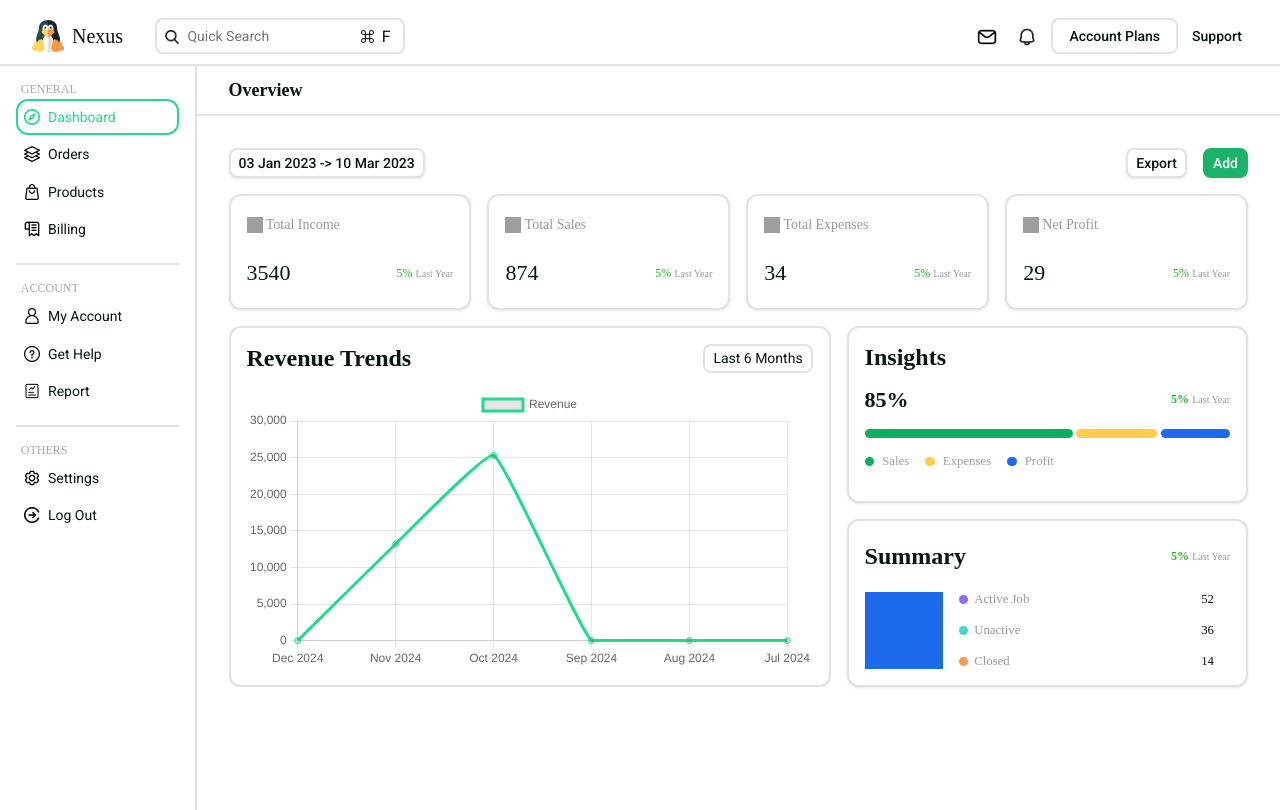
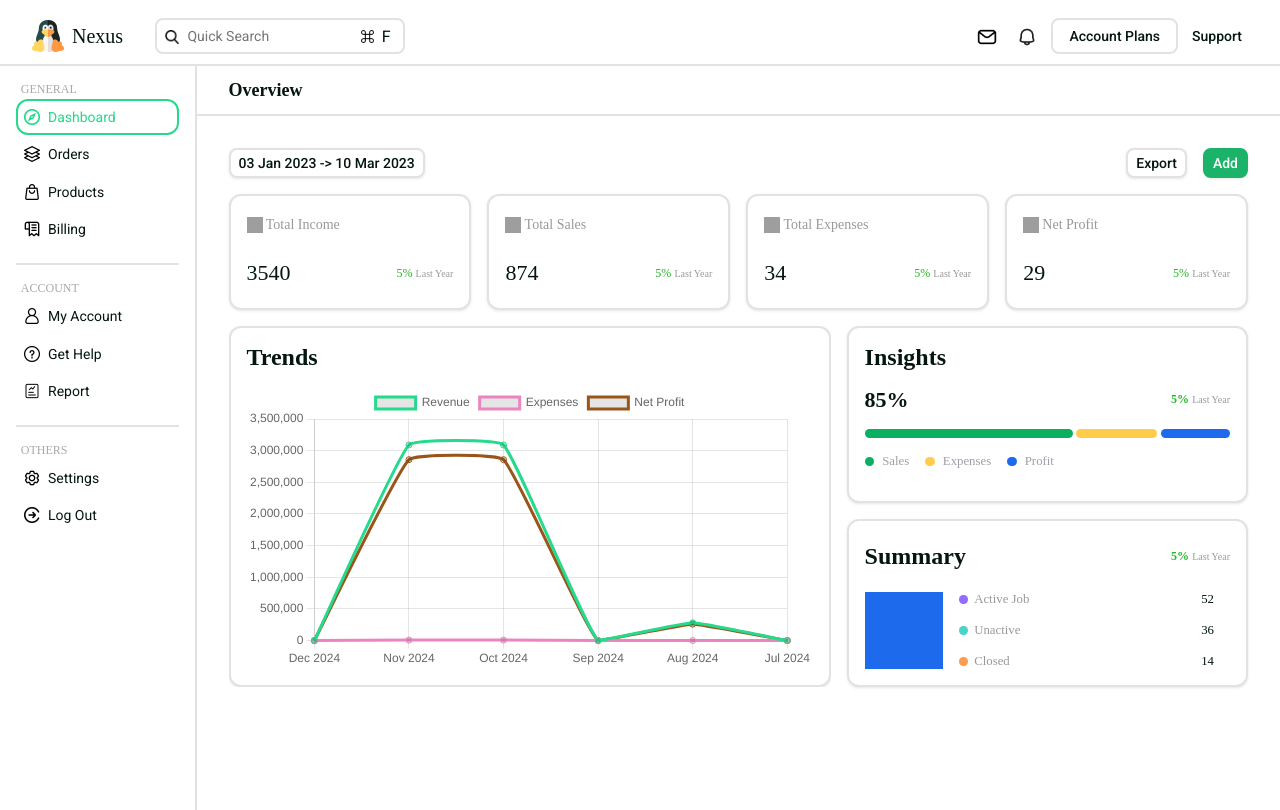
Before and after one commit to aryyo/nexus, a React (Create React App) app: page / in a window 1280 px wide. Built offline with nearby package versions, Linux system fonts and the light colour scheme; grey boxes are pictures that could not be loaded; a web font is replaced by a local one.

Commit message:
Updated Charts Component

```diff
--- a/src/components/Charts.js
+++ b/src/components/Charts.js
@@ -7,7 +7,7 @@ import '../styles/Charts.css'
 ChartJS.register(CategoryScale, LinearScale, PointElement, LineElement, Title, Tooltip, Legend);
 
 const Charts = ({ orders, cachedMetrics }) => {
-  const getMonthlyRevenueData = () => {
+  const getMonthlyData = () => {
     const currentDate = new Date();
     const lastSixMonths = Array.from({ length: 6 }, (_, i) => {
       const date = new Date(currentDate);
@@ -16,36 +16,60 @@ const Charts = ({ orders, cachedMetrics }) => {
     });
 
     const monthlyRevenue = new Array(6).fill(0);
+    const monthlyExpenses = new Array(6).fill(0);
+    const monthlySalesTax = new Array(6).fill(0);
+    const monthlyNetProfit = new Array(6).fill(0);
 
     orders.forEach(order => {
       const orderDate = new Date(order.datePlaced);
       if (orderDate >= lastSixMonths[5]) {
         const monthIndex = lastSixMonths.findIndex(date => date.getMonth() === orderDate.getMonth() && date.getFullYear() === orderDate.getFullYear());
+
         if (order.status === "Paid") {
-          monthlyRevenue[monthIndex] += order.total;
+          monthlyRevenue[monthIndex] += cachedMetrics.revenueFromShipments + cachedMetrics.revenueFromPickups;
+          monthlySalesTax[monthIndex] += cachedMetrics.salesTax;
+          monthlyExpenses[monthIndex] += cachedMetrics.shippingCosts;
         }
       }
     });
 
+    for (let i = 0; i < 6; i++) {
+      monthlyNetProfit[i] = monthlyRevenue[i] - monthlySalesTax[i] - monthlyExpenses[i];
+    }
+
     return {
-      labels: lastSixMonths.map(date => date.toLocaleString("default", { month: "short", year: "numeric" })), // Month labels
-      data: monthlyRevenue,
+      labels: lastSixMonths.map(date => date.toLocaleString("default", { month: "short", year: "numeric" })),
+      revenueData: monthlyRevenue,
+      expensesData: monthlyExpenses,
+      netProfitData: monthlyNetProfit,
     };
   };
 
-
-  const { labels, data } = useMemo(() => getMonthlyRevenueData(), [orders]);
-
+  const { labels, revenueData, expensesData, netProfitData } = useMemo(() => getMonthlyData(), [orders, cachedMetrics]);
 
   const chartData = {
     labels,
     datasets: [
       {
         label: "Revenue",
-        data,
+        data: revenueData,
         fill: false,
         borderColor: "#25da8c",
-        tension: 0.1,
+        tension: .1,
+      },
+      {
+        label: "Expenses",
+        data: expensesData,
+        fill: false,
+        borderColor: "#ea85c0",
+        tension: .1,
+      },
+      {
+        label: "Net Profit",
+        data: netProfitData,
+        fill: false,
+        borderColor: "#99551a",
+        tension: .1,
       },
     ],
   };
@@ -58,12 +82,10 @@ const Charts = ({ orders, cachedMetrics }) => {
   return (
     <div className="charts">
       <div className="charts-header">
-        <h2>Revenue Trends</h2>
-        <button className="timeframe">Last 6 Months</button>
+        <h2>Trends</h2>
       </div>
       <div className="charts-graph">
-        <Line data={chartData} options={chartOptions}
-        />
+        <Line data={chartData} options={chartOptions} />
       </div>
     </div>
   );
--- a/src/data/OrderData.js
+++ b/src/data/OrderData.js
@@ -8,7 +8,7 @@ const OrderData = [
     status: "Paid",
     product: "Violin",
     total: 3127.0,
-    datePlaced: "2024-05-27",
+    datePlaced: "2025-01-27",
   },
   {
     id: "485372",
@@ -1709,7 +1709,7 @@ const OrderData = [
     status: "Paid",
     product: "Saxophone",
     total: 1125.45,
-    datePlaced: "2024-04-25",
+    datePlaced: "2024-08-24",
   },
   {
     id: "103948",
--- a/src/pages/Homepage.js
+++ b/src/pages/Homepage.js
@@ -23,29 +23,28 @@ const Homepage = () => {
       (acc, order) => acc + (order.status === "Paid" ? order.total : 0),
       0
     );
+
     const totalPaid = orders.filter((order) => order.status === "Paid").length;
-    const totalCancelled = orders.filter(
-      (order) => order.status === "Cancelled"
-    ).length;
-    const totalRefunded = orders.filter(
-      (order) => order.status === "Refunded"
-    ).length;
+    const totalCancelled = orders.filter((order) => order.status === "Cancelled").length;
+    const totalRefunded = orders.filter((order) => order.status === "Refunded").length;
 
     const averagePrice = totalOrders > 0 ? totalRevenue / totalOrders : 0;
     const rejectRate =
       totalOrders > 0
         ? ((totalCancelled + totalRefunded) * 100) / totalOrders
         : 0;
+
     const totalShipments = orders.filter(
       (order) => order.type === "Shipping"
     ).length;
+
     const totalPickups = orders.filter(
       (order) => order.type === "Pickup"
     ).length;
+
     const shippingRate =
       totalOrders > 0 ? (totalShipments * 100) / totalOrders : 0;
 
-    // Calculate the revenue from shipments and pickups
     const revenueFromShipments = orders
       .filter((order) => order.type === "Shipping" && order.status === "Paid")
       .reduce((acc, order) => acc + order.total, 0);
@@ -54,7 +53,6 @@ const Homepage = () => {
       .filter((order) => order.type === "Pickup" && order.status === "Paid")
       .reduce((acc, order) => acc + order.total, 0);
 
-    // Find the most ordered product
     const productCount = orders.reduce((acc, order) => {
       const product = order.product;
       acc[product] = (acc[product] || 0) + 1;
@@ -65,6 +63,14 @@ const Homepage = () => {
       (max, [product, count]) => (count > max.count ? { product, count } : max),
       { product: "", count: 0 }
     );
+
+    const salesTax = totalRevenue * 0.0725;
+
+    const shippingCosts = totalShipments * 5.99;
+
+    const netProfit = totalPaid - salesTax - (totalShipments > 0 ? shippingCosts : 0);
+
+    const income = totalPaid > 0 ? netProfit / totalPaid : 0;
 
     return {
       totalOrders,
@@ -80,6 +86,10 @@ const Homepage = () => {
       revenueFromShipments,
       revenueFromPickups,
       mostOrderedProduct: mostOrderedProduct.product,
+      salesTax,
+      shippingCosts,
+      netProfit,
+      income,
     };
   }, [orders]);
 
```
